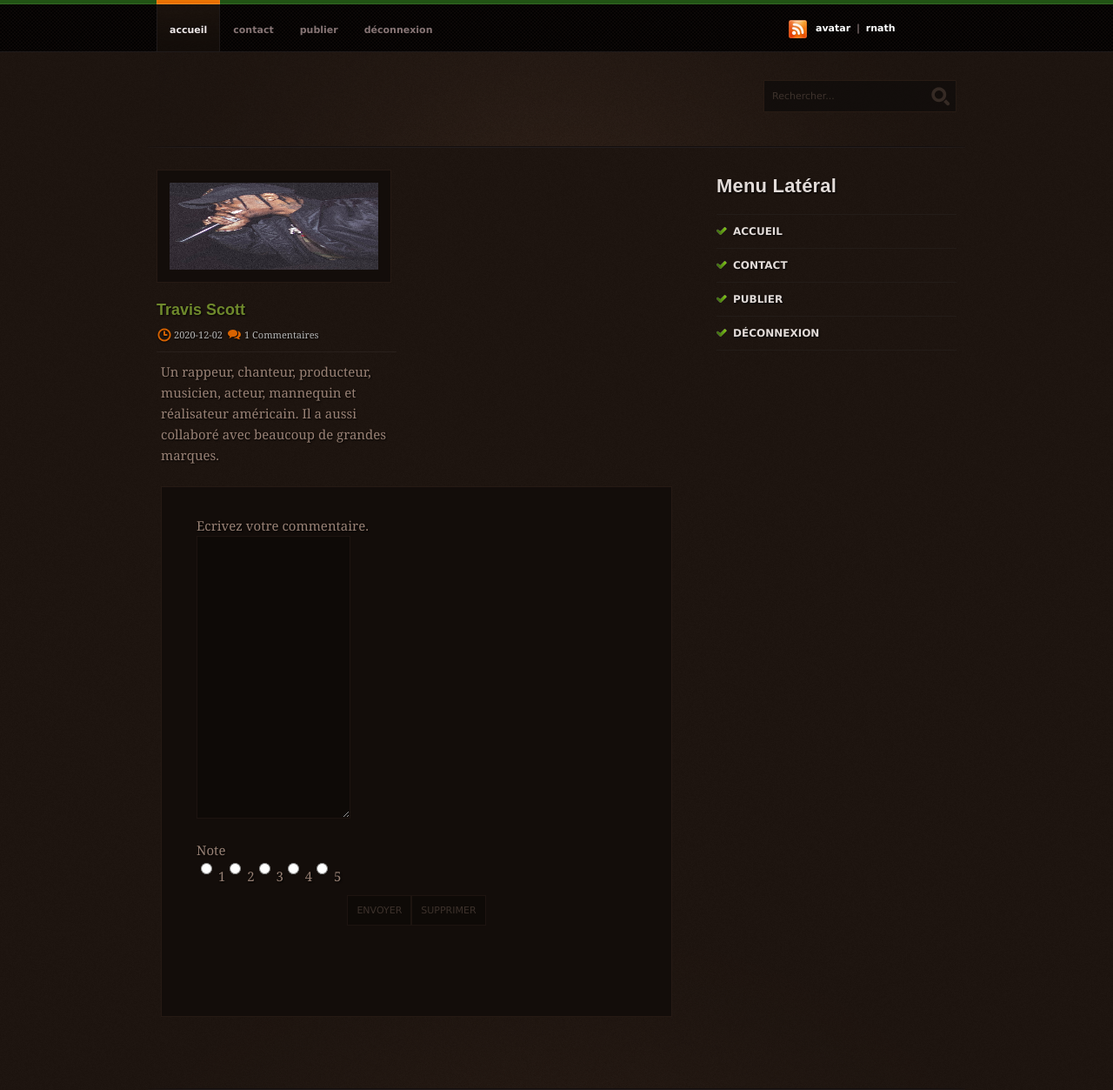
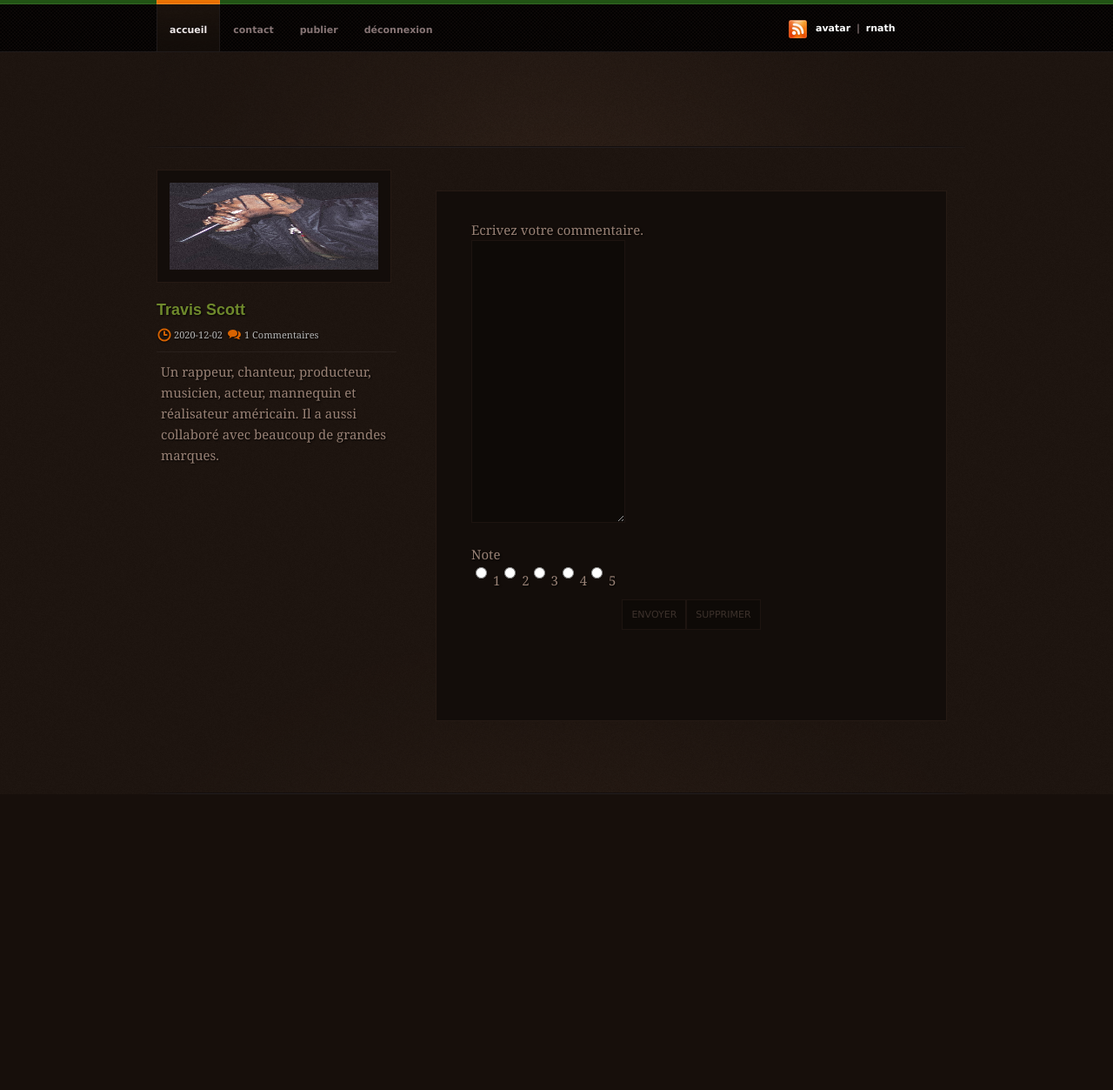
Before and after one commit to luandcy/ProjetBDD, a PHP site: page /avis.php?artiste=2 in a window 1280 px wide. Shown: the whole page at 87% size. After the commit the page ends 913 px from the top, so only its background shows below. Run offline with PHP 8.4, Linux system fonts and the light colour scheme; a user stored in the database is signed in; data comes from the database, SQL or seed files in the repository.

Commit message:
Modifs Nath

```diff
--- a/avis.php
+++ b/avis.php
@@ -47,13 +47,13 @@
 				echo'</div>';
 
 				//Recherche par nom d'artiste
-				echo'<form id="quick-search" method="get" action="index.html">';
-					echo'<fieldset class="search">';
-						echo'<label for="qsearch">Rechercher Artiste:</label>';
-						echo'<input class="tbox" id="qsearch" type="text" name="recherche" value="Rechercher..." title="Rentrez le nom de l\'artiste" />';
-						echo'<button class="btn" title="Confirmer">Search</button>';
-					echo'</fieldset>';
-				echo'</form>';
+				//echo'<form id="quick-search" method="get" action="index.html">';
+					//echo'<fieldset class="search">';
+						//echo'<label for="qsearch">Rechercher Artiste:</label>';
+						//echo'<input class="tbox" id="qsearch" type="text" name="recherche" value="Rechercher..." title="Rentrez le nom de l\'artiste" />';
+						//echo'<button class="btn" title="Confirmer">Search</button>';
+					//echo'</fieldset>';
+				//echo'</form>';
 }
 //L'utisateur n'est pas connecté
 else{
@@ -93,7 +93,7 @@
 <!-- main -->
 <section id="main">
 <?php
-	//Affichage de tout les artistes par ordre de publication ("Date")
+	//Affichage d'un  artiste avec son id
 		$artiste = $_GET["artiste"];
 
 		$connexion=mysqli_connect("localhost", "root", "");
@@ -119,6 +119,7 @@
 
 					echo '<article class="col">';
 						echo '<a href="index.php" title="photo de l\'artiste x"><img width="240" height="100" alt="img" class="thumbnail" src="images/'.$nom_image['NomImage'].'" /></a>';
+						//echo '<a href="index.php" title="photo de l\'artiste x"><img width="275" height="175" alt="img" class="thumbnail" src="images/'.$nom_image['NomImage'].'" /></a>';
 
 						echo '<div class="top">';
 						echo '<h4><a href="index.php">'.$enr_artiste['NomArtiste'].'</a></h4>';
@@ -128,6 +129,9 @@
 						echo '<div class="content">';
 						echo '<p>'.$enr_artiste['TexteArtiste'].'</p>';
 						//echo '<p><a href="#" class="more">Aller sur cette publication</a></p>';
+					echo '</article>';
+
+					echo '<article class="col even">';
 
 						//Pour mettre les commentaires et les notes
 						echo'<form action="avis2.php" method="POST">';
@@ -158,38 +162,38 @@
 
 
 <!-- sidebar -->
-<aside id="sidebar">
+<!-- <aside id="sidebar">
 
 <?php
 //L'utilisateur est connecté
-if (isset($_SESSION['pseudo'])){
-	$pseudo = $_SESSION['pseudo'];
-	echo'<div class="sidemenu">';
-				echo'<h3>Menu Latéral</h3>';
-				echo'<ul>';
-					echo'<li id="current"><a href="index.php">Accueil</a><span></span></li>';
-					//ajouter page de contact?
-					echo'<li><a href="index.php">Contact</a><span></span></li> ';
-					echo'<li><a href="publier.php">Publier</a><span></span></li>';
-					echo'<li><a href="deconnexion.php">Déconnexion</a><span></span></li>';
+//if (isset($_SESSION['pseudo'])){
+	//$pseudo = $_SESSION['pseudo'];
+	//echo'<div class="sidemenu">';
+				//echo'<h3>Menu Latéral</h3>';
+				//echo'<ul>';
+					//echo'<li id="current"><a href="index.php">Accueil</a><span></span></li>';
+					////ajouter page de contact?
+					//echo'<li><a href="index.php">Contact</a><span></span></li> ';
+					//echo'<li><a href="publier.php">Publier</a><span></span></li>';
+					//echo'<li><a href="deconnexion.php">Déconnexion</a><span></span></li>';
 
-				echo'</ul>';
-	echo'</div>';
-}
-//L'utisateur n'est pas connecté
-else{
-	echo'<div class="sidemenu">';
-				echo'<h3>Menu Latéral</h3>';
-				echo'<ul>';
-					echo'<li id="current"><a href="index.php">Accueil</a><span></span></li>';
-					echo'<li><a href="connexion.php">Connexion</a><span></span></li>';
-					echo'<li><a href="inscription.php">Inscription</a><span></span></li>';
-					//ajouter page de contact?
-					echo'<li><a href="index.php">Contact</a><span></span></li> ';
-				echo'</ul>';
-	echo'</div>';
+				//echo'</ul>';
+	//echo'</div>';
+//}
+////L'utisateur n'est pas connecté
+//else{
+	//echo'<div class="sidemenu">';
+				//echo'<h3>Menu Latéral</h3>';
+				//echo'<ul>';
+					//echo'<li id="current"><a href="index.php">Accueil</a><span></span></li>';
+					//echo'<li><a href="connexion.php">Connexion</a><span></span></li>';
+					//echo'<li><a href="inscription.php">Inscription</a><span></span></li>';
+					////ajouter page de contact?
+					//echo'<li><a href="index.php">Contact</a><span></span></li> ';
+				//echo'</ul>';
+	//echo'</div>';
+//}
 
-}
 ?>
 
 		<!--	<h3>Galerie de photos</h3>
@@ -206,6 +210,8 @@
 
 <!-- /sidebar -->
 </aside>
+
+
 </body>
 
 </html>
--- a/connexion.php
+++ b/connexion.php
@@ -47,7 +47,7 @@
 				echo'</div>';
 
 				//Recherche par nom d'artiste
-				echo'<form id="quick-search" method="get" action="index.html">';
+				echo'<form id="quick-search" method="get" action="index.php">';
 					echo'<fieldset class="search">';
 						echo'<label for="qsearch">Rechercher Artiste:</label>';
 						echo'<input class="tbox" id="qsearch" type="text" name="recherche" value="Rechercher..." title="Rentrez le nom de l\'artiste" />';
--- a/index.php
+++ b/index.php
@@ -50,7 +50,7 @@
 				echo'</div>';
 
 				//Recherche par nom d'artiste
-				echo'<form id="quick-search" method="get" action="index.html">';
+				echo'<form id="quick-search" method="get" action="index.php">';
 					echo'<fieldset class="search">';
 						echo'<label for="qsearch">Rechercher Artiste:</label>';
 						echo'<input class="tbox" id="qsearch" type="text" name="recherche" value="Rechercher..." title="Rentrez le nom de l\'artiste" />';
--- a/inscription.php
+++ b/inscription.php
@@ -71,7 +71,7 @@
 				echo'</div>';
 
 				//Recherche par nom d'artiste
-				echo'<form id="quick-search" method="get" action="index.html">';
+				echo'<form id="quick-search" method="get" action="index.php">';
 					echo'<fieldset class="search">';
 						echo'<label for="qsearch">Rechercher Artiste:</label>';
 						echo'<input class="tbox" id="qsearch" type="text" name="recherche" value="Rechercher..." title="Rentrez le nom de l\'artiste" />';
```
